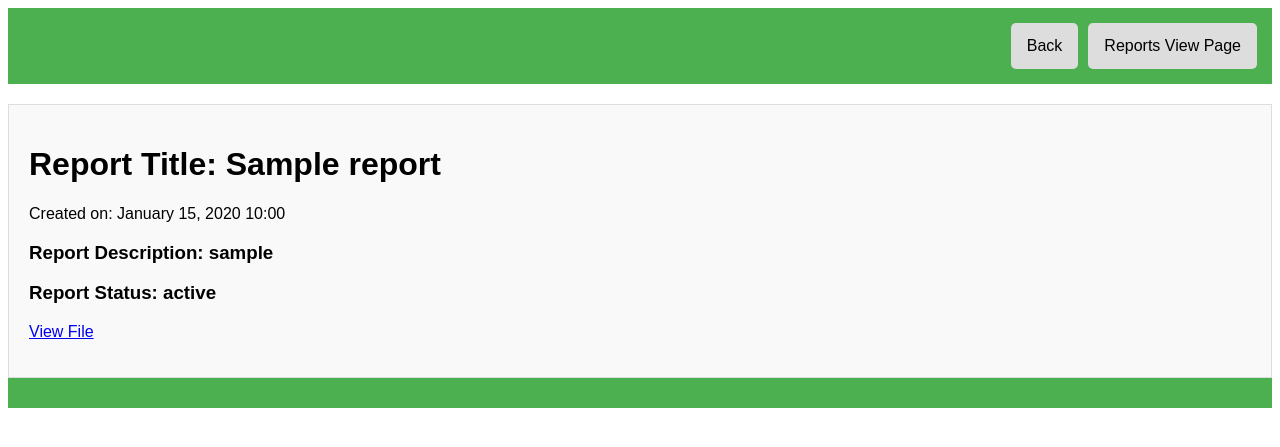
After one commit to SebastianWikt/Campus-Confide-Reporting-App, a Django app: template hooknowsapp/templates/hooknowsapp/one_report.html in a window 1280 px wide. The commit adds this page. Shown: the top 447 px of the page. Run offline with Django 3.2, Linux system fonts and the light colour scheme; the template is opened without the code that fills it: most values are stand-ins (such as "Sample title", 1, 10 or a date in 2020).

Commit message:
one_report view working at the base level

```diff
--- /dev/null
+++ b/hooknowsapp/templates/hooknowsapp/one_report.html
@@ -0,0 +1,37 @@
+<!DOCTYPE html>
+<html lang="en">
+<head>
+    <meta charset="UTF-8">
+    <meta name="viewport" content="width=device-width, initial-scale=1.0">
+    <title>Django Help</title>
+    <link rel="stylesheet"  href="../../static/hooknowsapp/green.css" />
+    <style>
+
+    </style>
+</head>
+<body>
+    <div class="navbar item1 row">
+        <a>Reports View Page</a>
+        <a href="{% url 'home'%}">Back</a>
+    </div>
+
+    <div class="item3">
+        <div class="post">
+            <div class="reports-container">
+                <div class="report">
+                    <h1>Report Title: {{report.title}}</h1>
+                    <p>Created on: {{ report.created_at|date:"F d, Y H:i" }}</p>
+                    <h3>Report Description: {{report.slug}}</h3>
+                    <h3 class = "submission-type">Report Status: {{report.submission_status}}</h3>
+                    {% if report.file %}
+                        <p><a href="{{ report.file.url }}" target="_blank">View File</a></p>
+                    {% endif %}
+                </div>
+            </div>
+        </div>
+    </div>
+    <div class = "navbar a item5">
+    </div>
+
+</body>
+</html>
--- a/hooknowsapp/templates/hooknowsapp/view_reports.html
+++ b/hooknowsapp/templates/hooknowsapp/view_reports.html
@@ -26,6 +26,9 @@
                         {% if report.file %}
                             <p><a href="{{ report.file.url }}" target="_blank">View File</a></p>
                         {% endif %}
+                        <button type ="button" class="btn site-button">
+                            <a href="{% url 'one_report' report.id%}">View This Report</a>
+                        </button>
                     </div>
                 {% endfor %}
             </div>
--- a/hooknowsapp/urls.py
+++ b/hooknowsapp/urls.py
@@ -8,5 +8,6 @@ urlpatterns = [
     path('home/', views.home, name='home'),
     path('create_report/', views.create_report, name='create_report'),
     path('view_reports/', views.view_reports, name='view_reports'),
-    path('report_submited/', views.report_submitted, name = 'report_submitted')
+    path('report_submited/', views.report_submitted, name='report_submitted'),
+    path('one_report/<int:report_id>/', views.one_report, name='one_report')
 ]
--- a/hooknowsapp/views.py
+++ b/hooknowsapp/views.py
@@ -44,6 +44,9 @@ def view_reports(request):
     reports = Report.objects.all()
     return render(request, 'hooknowsapp/view_reports.html', {'reports': reports})
 
+def one_report(request, report_id):
+    report = Report.objects.get(pk=1)
+    return render(request, 'hooknowsapp/one_report.html', {'report': report})
 
 def report_submitted(request):
     return render(request, 'hooknowsapp/report_submitted.html')
```
